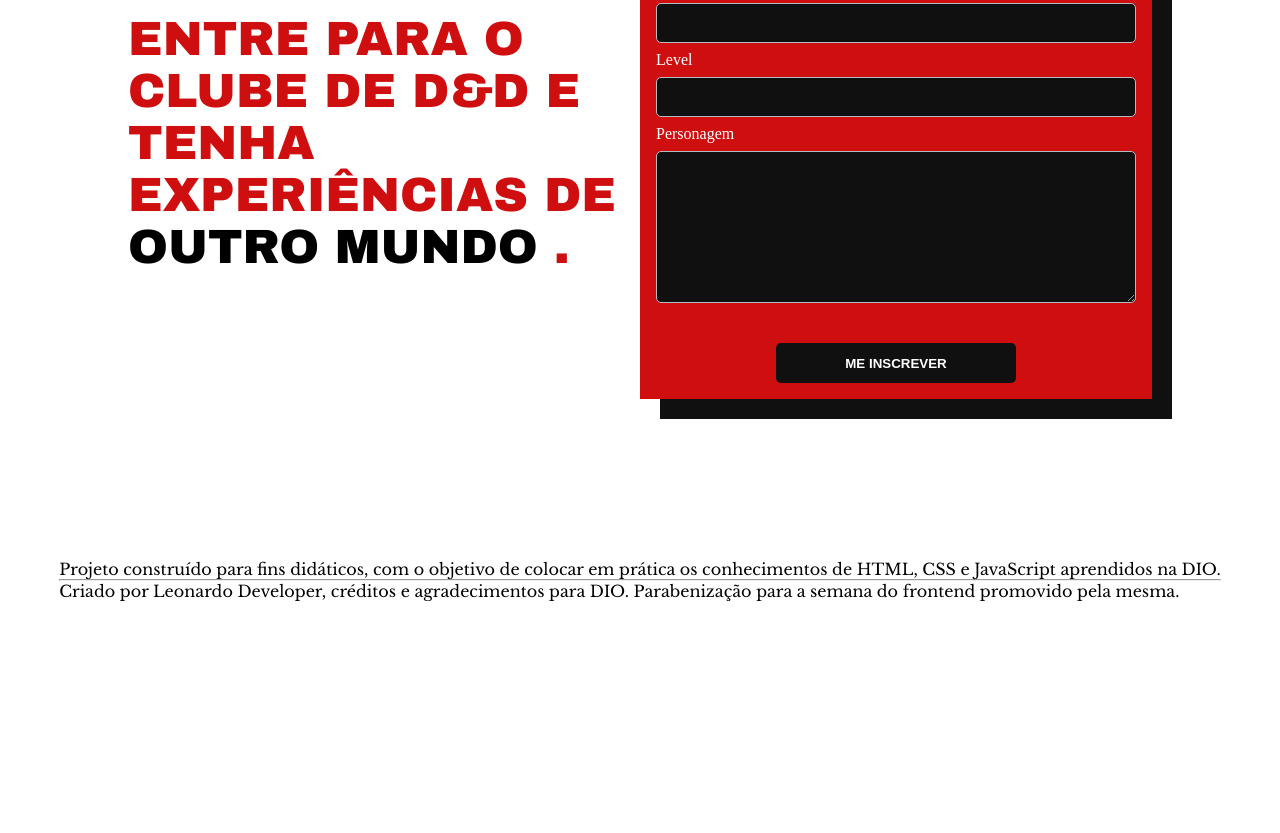
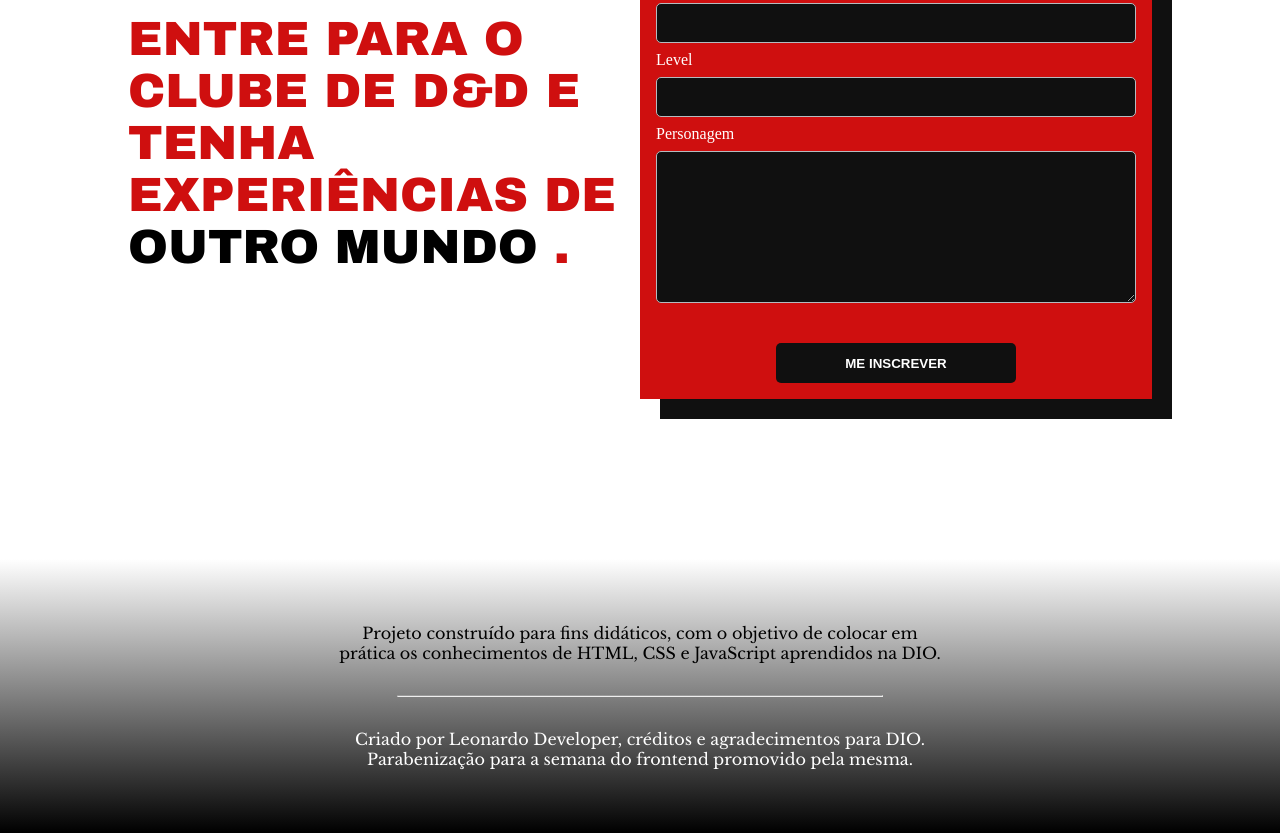
Before and after one commit to leoleodev/projeto-mundo_Invertido, a plain HTML site: page index.html in a window 1280 px wide. Shown: the part 3272-4105 px from the top of the page. Before the commit the page ends 3873 px from the top, so only its background shows below. Drawn offline with nearby package versions, Linux system fonts and the light colour scheme; files whose address does not match are found by name.

Commit message:
footer concluído

```diff
--- a/assets/css/responsiveness.css
+++ b/assets/css/responsiveness.css
@@ -76,7 +76,12 @@
         box-shadow: 8px 8px 0 rgba(16, 16, 16, 1);
 
     }
-
+    footer p{
+        width: 90%;
+    }
+    footer hr{
+        width: 80%;
+    }
 }
 
 
--- a/assets/css/style.css
+++ b/assets/css/style.css
@@ -146,6 +146,7 @@ main{
     align-items: center;
     justify-content: center;
 }
+
 section{
     display: flex;
     justify-content: space-between;
@@ -292,3 +293,31 @@ input[type="submit"]:hover{
     color: #000;
     cursor: pointer;
 }
+
+
+footer{
+
+    width: 100%;
+    height: auto;
+    padding: 2rem;
+
+    background: rgb(255,255,255);
+    background: linear-gradient(180deg, rgba(255,255,255,0.1) 0%, rgba(255,255,255,0.5) 0%, rgba(0,0,0,1) 100%);
+
+    display: flex;
+    flex-direction: column;
+    justify-content: space-around;
+    align-items: center;
+}
+footer p{
+    width: 50%;
+    padding: 2rem 0;
+    text-align: center;
+}
+footer p:last-child{
+    color: #ffffff;
+}
+footer hr{
+    width: 40%;
+    height: 1px;
+}
```
